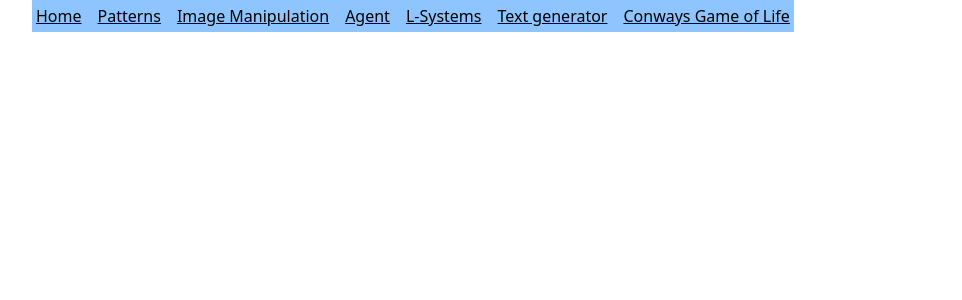
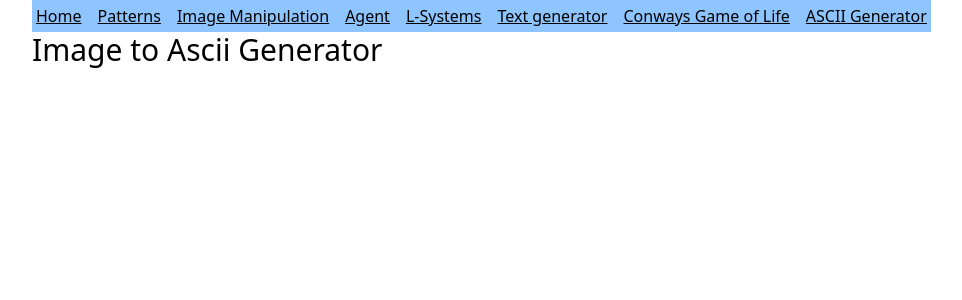
Before and after one commit to RobinHood0101/creativeCodingEMVs, a Vue app in the folder creativeCoding/: page /ascii in a window 1280 px wide. Shown: the top 300 px of the page, without its empty margins (0-962 px from the left). Built offline with nearby package versions, Linux system fonts and the light colour scheme.

Commit message:
add ascii generator

```diff
--- a/creativeCoding/src/App.vue
+++ b/creativeCoding/src/App.vue
@@ -14,6 +14,7 @@ import { RouterLink, RouterView } from "vue-router";
                     <li><RouterLink to="/l-systems">L-Systems</RouterLink></li>
                     <li><RouterLink to="/text-generator">Text generator</RouterLink></li>
                     <li><RouterLink to="/conways-game">Conways Game of Life</RouterLink></li>
+                    <li><RouterLink to="/ascii">ASCII Generator</RouterLink></li>
                 </ul>
             </nav>
         </div>
--- a/creativeCoding/src/router/index.js
+++ b/creativeCoding/src/router/index.js
@@ -6,6 +6,7 @@ import AgentView from "../views/AgentView.vue";
 import LSystemView from "../views/LSystemView.vue";
 import TextGeneratorView from "../views/TextGeneratorView.vue";
 import ConwaysGameView from "../views/ConwaysGameView.vue";
+import AsciiGeneratorView from "../views/AsciiGeneratorView.vue";
 
 const router = createRouter({
     history: createWebHistory(import.meta.env.BASE_URL),
@@ -45,6 +46,11 @@ const router = createRouter({
             name: "conways-game",
             component: ConwaysGameView,
         },
+        {
+            path: "/ascii",
+            name: "ascii",
+            component: AsciiGeneratorView,
+        },
     ],
 });
 
--- /dev/null
+++ b/creativeCoding/src/views/AsciiGeneratorView.vue
@@ -0,0 +1,17 @@
+<script>
+import p5 from "p5";
+export default {
+    components: {},
+    data() {
+        return {};
+    },
+    methods: {},
+};
+</script>
+
+<template>
+    <h1>Image to Ascii Generator</h1>
+    <main></main>
+</template>
+
+<style scoped></style>
```
